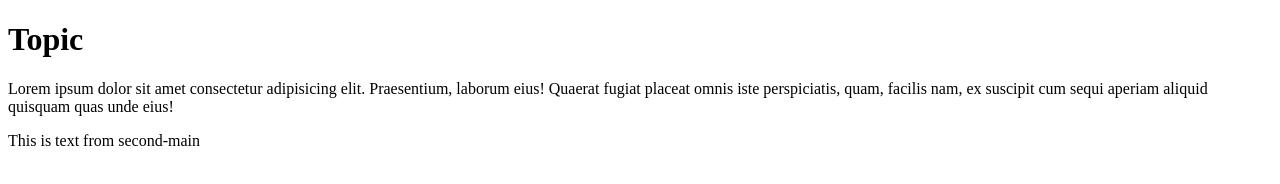
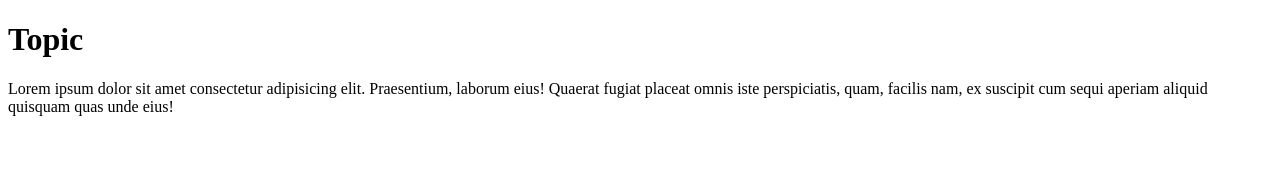
Before and after one commit to lolipopfounder/git-try, a plain HTML site: page index.html in a window 1280 px wide. Drawn offline with Linux system fonts and the light colour scheme.

Commit message:
Revert "Merge pull request #1 from lolipopfounder/second-main"
This reverts commit 7e8c62fd04637287ba2f5ebe1457ef94c5e061e9, reversing
changes made to f05764a18171b0d8dc35637a8a2e5e9bb1fdd2a3.

```diff
--- a/index.html
+++ b/index.html
@@ -10,6 +10,5 @@
     <h1>Topic</h1>
     <p>Lorem ipsum dolor sit amet consectetur adipisicing elit. Praesentium, laborum eius! Quaerat fugiat placeat omnis iste perspiciatis, quam, facilis nam, ex suscipit cum sequi aperiam aliquid quisquam quas unde eius!</p>
     <a href="#"></a>
-    <p>This is text from second-main</p>
 </body>
 </html>
```
